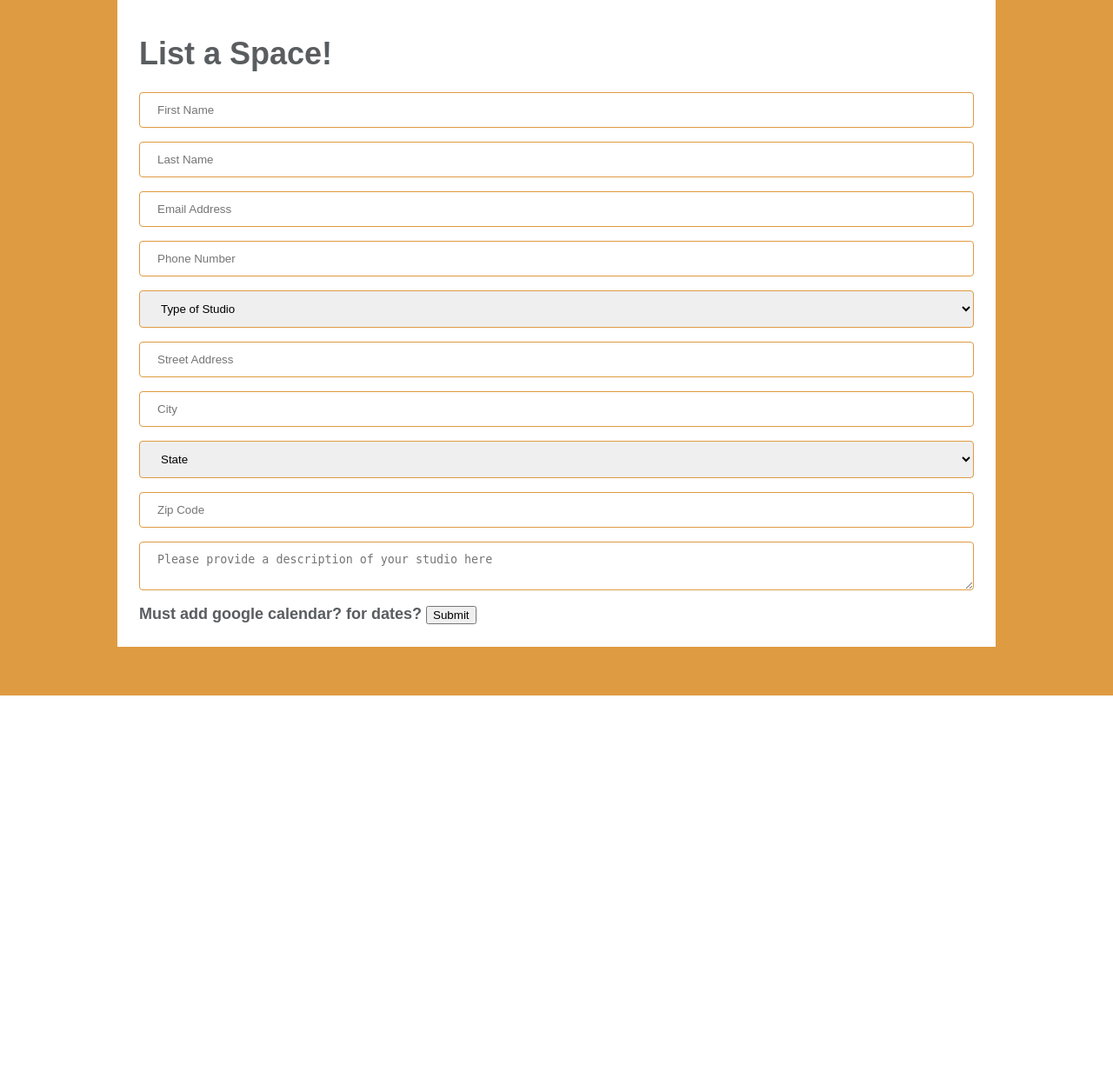
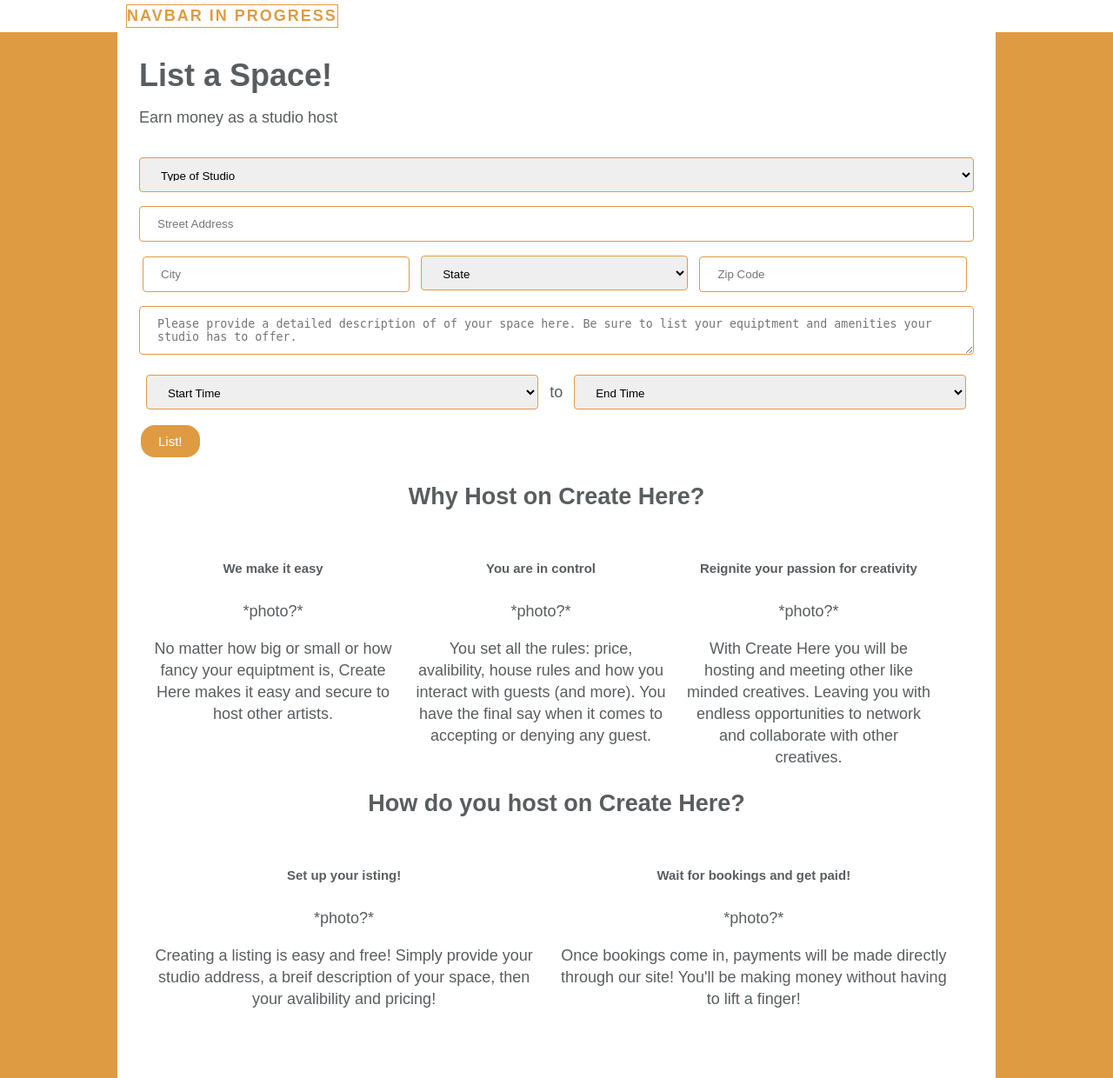
Before and after one commit to jchen211/404_NOT_FOUND, a web app: file public/formlisting.html in a window 1280 px wide. Shown: the whole page at 87% size. Before the commit the page ends 800 px from the top, so only its background shows below. Run offline with its HTML, style and script files only (its server is not run), Linux system fonts and the light colour scheme; some libraries are stand-ins or nearby versions.

Commit message:
css updates

```diff
--- a/public/css/style.css
+++ b/public/css/style.css
@@ -12,24 +12,54 @@
     width: 100%;
     height: 100%;
     max-width: 960px;
-    margin: 0 auto;
+    margin: auto;
     clear: both;
-    padding: 25px;
+    padding: 50px 25px;
     background-color: white;
+    overflow:auto;
 }
 
-/* input[type=text], select {
+#masterhead{
+
+  color: rgb(223, 155, 66);
+  position: fixed;
+  top: 0;
+  left:0;
   width: 100%;
-  padding: 12px 20px;
-  margin: 8px 0;
-  display: inline-block;
-  border-radius: 4px;
+  overflow: hidden;
+  background-color: white;
+  letter-spacing: 2px;
+  box-sizing: border-box;
+
+
+}
+
+.navContainer{
+  width: 1000px;
+  margin:auto;
+
+}
+
+
+
+#logo{
+  float:left;
+  border: 1px solid rgb(223, 155, 66);
+  margin: 5px;
+
+}
+#navitems{
+  padding:5px;
+  float: right;
+}
+#navitems a:hover{
+  text-decoration: underline;
+}
+
+#listingForm{
+  align: center;
   box-sizing: border-box;
 }
-#descriptionList{
-width: 100%;
-border-radius: 4px;
-} */
 .form{
   border: 1px solid rgb(223, 155, 66);
   width: 100%;
@@ -39,3 +69,53 @@
   border-radius: 4px;
   box-sizing: border-box;
 }
+.formSmall{
+  border: 1px solid rgb(223, 155, 66);
+  width: 32%;
+  padding: 12px 20px;
+  margin: 8px 4px;
+  display: inline-block;
+  border-radius: 4px;
+  box-sizing: border-box;
+}
+
+select{
+  height:40px;
+}
+#startList,#endList{
+  width: 47%;
+  margin: 8px 8px;
+}
+button {
+  background-color: rgb(223, 155, 66);
+  font-size: 15px;
+  border: none;
+  color: white;
+  padding: 10px 20px;
+  text-align: center;
+  text-decoration: none;
+  display: inline-block;
+  margin: 10px 2px;
+  cursor: pointer;
+  border-radius: 16px;
+}
+
+/*Forms Listing CSS */
+#whyHost{
+  text-align: center;
+
+}
+.reasonsWhy{
+  float:left;
+  width: 30%;
+  padding: 10px;
+}
+#howHost{
+  text-align: center;
+
+}
+.listingSteps{
+  float:left;
+  width: 47%;
+  padding: 10px;
+}
--- a/public/formlisting.html
+++ b/public/formlisting.html
@@ -5,24 +5,27 @@
     <meta http-equiv="X-UA-Compatible" content="IE=edge">
     <title>Page Title</title>
     <meta name="viewport" content="width=device-width, initial-scale=1">
-    <link rel="stylesheet" type="text/css" href="../../assets/style.css">
+    <link rel="stylesheet" type="text/css" href="../public/css/style.css">
 </head>
 <body>
+    <div id="masterhead">
+
+        <div class="navContainer">
+          <div>
+                <h4 id="logo">NAVBAR IN PROGRESS</h4>
+          </div>
+
+
+          </div>
+        </div>
+    </div>
+
 
     <div class="container">
         <h1>List a Space!</h1>
+        Earn money as a studio host
         <div id="listingForm">
             <form>
-
-                <input type="text" id="firstNameList" class="form" placeholder="First Name">
-
-                <input type="text" id="lastNameList" class="form" placeholder="Last Name">
-            <br>
-
-                <input type="text" id="eMailList" class="form" placeholder="Email Address">
-
-
-                <input type="text" id="phoneList" class = "form" placeholder="Phone Number">
             <br>
                 <select id="studioTypeList" class="form" name="Studio" >
                 <option>Type of Studio</option>
@@ -35,10 +38,10 @@
                 <input type="text" id="streetAddressList" class="form" placeholder="Street Address">
             <br>
 
-                <input type="text" id="cityList" class="form" placeholder="City">
+                <input type="text" id="cityList" class="formSmall" placeholder="City">
 
 
-                <select id="stateList" class="form">
+                <select id="stateList" class="formSmall">
                       <option>State</option>
                       <option>AL</option><option>AK</option><option>AZ</option><option>AR</option> <option>CA</option><option>CO</option>
                       <option>CT</option><option>DE</option><option>FL</option><option>GA</option><option>HI</option><option>ID</option>
@@ -51,16 +54,73 @@
                       <option>WI</option><option>WY</option>
                   </select>
 
-                <input type="text" id="zipList" class="form" placeholder="Zip Code">
+                <input type="text" id="zipList" class="formSmall" placeholder="Zip Code">
                 <br>
-                <textarea type="text" id="descriptionList" class="form" name="equiptment" placeholder="Please provide a description of your studio here"></textarea>
+                <textarea type="text" id="descriptionList" class="form" name="equiptment" placeholder="Please provide a detailed description of of your space here. Be sure to list your equiptment and amenities your studio has to offer."></textarea>
 
-                <br><strong>Must add google calendar? for dates?</strong>
+                <select id="startList" class="formSmall">
+                    <option>Start Time</option><option>1</option><option>2</option><option>3</option><option>4</option><option>5</option><option>6</option>
+                    <option>7</option><option>8</option><option>9</option><option>10</option><option>11</option><option>12</option>
+                    <option>13</option><option>14</option><option>15</option><option>16</option><option>17</option><option>18</option>
+                    <option>19</option><option>20</option><option>21</option><option>22</option><option>23</option><option>24</option>
+                </select>
 
-                <input id="submitListing" type="submit" value="Submit">
+                to
+
+                <select id="endList" class="formSmall">
+                    <option>End Time</option><option>1</option><option>2</option><option>3</option><option>4</option><option>5</option><option>6</option>
+                    <option>7</option><option>8</option><option>9</option><option>10</option><option>11</option><option>12</option>
+                    <option>13</option><option>14</option><option>15</option><option>16</option><option>17</option><option>18</option>
+                    <option>19</option><option>20</option><option>21</option><option>22</option><option>23</option><option>24</option>
+                </select>
+
+
+
+                <br><button id="submitListing" type="button">List!</button>
 
             </form>
         </div>
+
+        <div id = "whyHost">
+            <div id="whyWrapper">
+                <h2>Why Host on Create Here?</h2>
+                <div class="reasonsWhy">
+                    <h5>We make it easy</h5>
+                    *photo?*
+                    <p>No matter how big or small or how fancy your equiptment is, Create Here makes it easy and secure to host other artists.</p>
+                </div>
+                <div class="reasonsWhy">
+                    <h5>You are in control</h5>
+                    *photo?*
+                    <p>You set all the rules: price, avalibility, house rules and how you interact with guests (and more). You have the final say when it comes to accepting or denying any guest.</p>
+                </div>
+                <div class="reasonsWhy">
+                    <h5>Reignite your passion for creativity</h5>
+                    *photo?*
+                    <p>With Create Here you will be hosting and meeting other like minded creatives. Leaving you with endless opportunities to network and collaborate with other creatives.</p>
+                </div>
+            </div>
+        </div>
+
+        <div id = "howHost">
+                <div id="howWrapper">
+                    <h2>How do you host on Create Here?</h2>
+                    <div class="listingSteps">
+                        <h5>Set up your isting!</h5>
+                        *photo?*
+                        <p>Creating a listing is easy and free! Simply provide your studio address, a breif description of your space, then your avalibility and pricing!</p>
+                    </div>
+                    <div class="listingSteps">
+                        <h5>Wait for bookings and get paid!</h5>
+                        *photo?*
+                        <p>Once bookings come in, payments will be made directly through our site! You'll be making money without having to lift a finger! </p>
+                    </div>
+                </div>
+            </div>
+
+
+
+
       </div>
 
 </body>
```
Also changed, not shown: public/login.html (+15 -3 lines), public/search.html (+29 -6 lines), 2 other files.
